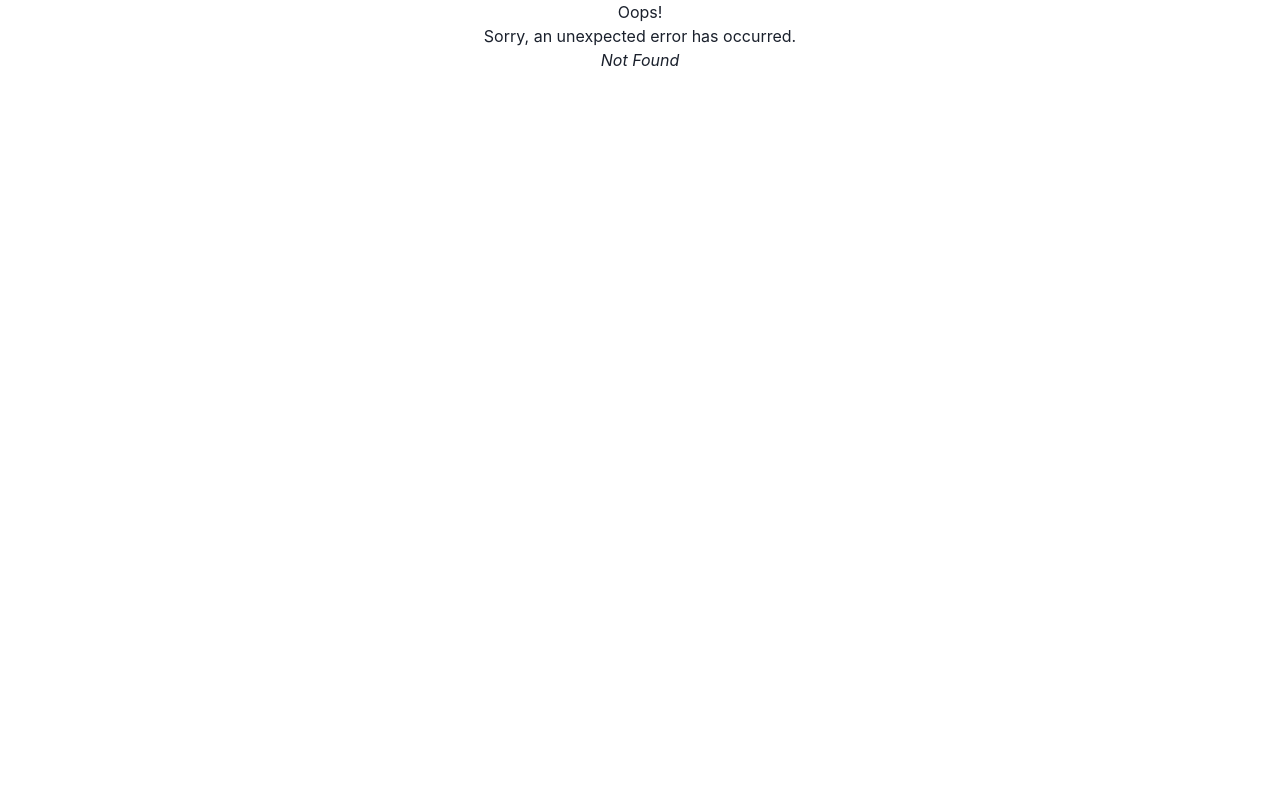
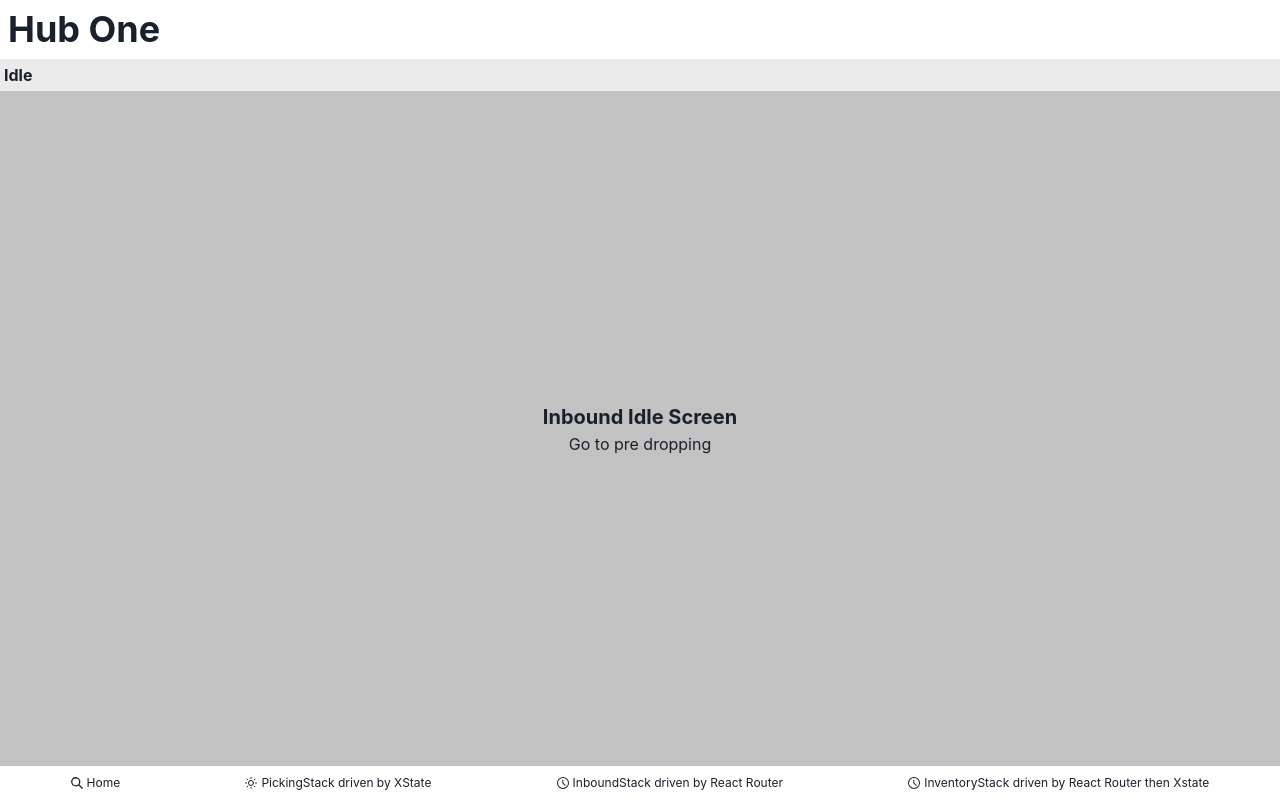
Before and after one commit to devaublanc/xstate-react-router, a React (Vite) app: page /inbound in a window 1280 px wide. Before the commit this address had no page. Built offline with nearby package versions, Linux system fonts and the light colour scheme.

Commit message:
mixed drivers

```diff
--- a/src/core/navigation/BottomTabNavigation.tsx
+++ b/src/core/navigation/BottomTabNavigation.tsx
@@ -1,6 +1,6 @@
 import { Box, Flex, Text } from "@chakra-ui/react";
 import { createContext, ReactElement, useContext, useMemo } from "react";
-import { Link, Outlet, useLocation } from "react-router-dom";
+import { Link, NavLink, Outlet, useLocation } from "react-router-dom";
 
 export type BottomTabContext = {};
 
@@ -34,11 +34,11 @@ export function BottomTabNavigation({ items, headerElement }: BottomTabProps) {
         {isVisible && (
           <Flex justify={"space-around"} p="2">
             {items.map(item => (
-              <Link to={item.path} key={item.id}>
-                <Flex align={"center"} gap={1}>
+              <NavLink to={item.path} key={item.id}>
+                <Flex align={"center"} gap={1} fontSize="12px">
                   {item.icon} <Text>{item.title}</Text>
                 </Flex>
-              </Link>
+              </NavLink>
             ))}
           </Flex>
         )}
--- /dev/null
+++ b/src/flows/Inventory/screens/InventoryIndexScreen.tsx
@@ -0,0 +1,16 @@
+import { Text } from "@chakra-ui/react";
+import { Link } from "react-router-dom";
+
+import { routes } from "../../routes";
+
+export default function InventoryIndexScreen() {
+  return (
+    <>
+      <Text fontSize={"xl"} fontWeight="bold">
+        Inventory index Screen
+      </Text>
+      <Link to={routes.inventory.stockChecks.root}>Pending checks</Link>
+      <Link to={routes.inventory.stockCorrections.root}>Stock corrections</Link>
+    </>
+  );
+}
--- /dev/null
+++ b/src/flows/Inventory/screens/stockChecks/InventoryStockChecksIdleScreen.tsx
@@ -0,0 +1,11 @@
+import { Text } from "@chakra-ui/react";
+
+export default function InventoryStockChecksIdleScreen() {
+  return (
+    <>
+      <Text fontSize={"xl"} fontWeight="bold">
+        Inventory Stock Checks Idle
+      </Text>
+    </>
+  );
+}
--- /dev/null
+++ b/src/flows/Inventory/screens/stockCorrections/InventoryStockCorrectionsIdleScreen.tsx
@@ -0,0 +1,16 @@
+import { Text } from "@chakra-ui/react";
+import { Link } from "react-router-dom";
+import { routes } from "../../../routes";
+
+export default function InventoryStockCorrectionsIdleScreen() {
+  return (
+    <>
+      <Text fontSize={"xl"} fontWeight="bold">
+        Inventory Stock corrections Idle
+      </Text>
+      <Link to={routes.inventory.stockCorrections.searchResult}>
+        go to search result
+      </Link>
+    </>
+  );
+}
--- /dev/null
+++ b/src/flows/Inventory/screens/stockCorrections/InventoryStockCorrectionsSearchResultScreen.tsx
@@ -0,0 +1,16 @@
+import { Text } from "@chakra-ui/react";
+import { Link } from "react-router-dom";
+import { routes } from "../../../routes";
+
+export default function InventoryStockCorrectionsSearchResultScreen() {
+  return (
+    <>
+      <Text fontSize={"xl"} fontWeight="bold">
+        Inventory Stock corrections Search result
+      </Text>
+      <Link to={routes.inventory.stockCorrections.idle} replace={true}>
+        Finish
+      </Link>
+    </>
+  );
+}
--- /dev/null
+++ b/src/flows/inbound/screens/InboundDroppingScreen.tsx
@@ -0,0 +1,15 @@
+import { Text } from "@chakra-ui/react";
+import { Link } from "react-router-dom";
+
+import { routes } from "../../routes";
+
+export default function InboundDroppingScreen() {
+  return (
+    <>
+      <Text fontSize={"xl"} fontWeight="bold">
+        Inbound Dropping Screen
+      </Text>
+      <Link to={routes.inbound.root}>Finish</Link>
+    </>
+  );
+}
--- /dev/null
+++ b/src/flows/inbound/screens/InboundIdleScreen.tsx
@@ -0,0 +1,15 @@
+import { Text } from "@chakra-ui/react";
+import { Link } from "react-router-dom";
+
+import { routes } from "../../routes";
+
+export default function InboundIdleScreen() {
+  return (
+    <>
+      <Text fontSize={"xl"} fontWeight="bold">
+        Inbound Idle Screen
+      </Text>
+      <Link to={routes.inbound.preDropping}>Go to pre dropping</Link>
+    </>
+  );
+}
--- /dev/null
+++ b/src/flows/inbound/screens/InboundPreDroppingScreen.tsx
@@ -0,0 +1,15 @@
+import { Text } from "@chakra-ui/react";
+import { Link } from "react-router-dom";
+
+import { routes } from "../../routes";
+
+export default function InboundPreDroppingScreen() {
+  return (
+    <>
+      <Text fontSize={"xl"} fontWeight="bold">
+        Inbound Pre Dropping Screen
+      </Text>
+      <Link to={routes.inbound.dropping}>go to Dropping</Link>
+    </>
+  );
+}
--- a/src/flows/picking/components/Info.tsx
+++ b/src/flows/picking/components/Info.tsx
@@ -1,5 +1,6 @@
 import { Tag } from "@chakra-ui/react";
 import { useSelector } from "@xstate/react";
+
 import { usePickingService } from "../machines/XstatePickingMachineProvider";
 
 export function Info() {
--- a/src/flows/picking/machines/types.ts
+++ b/src/flows/picking/machines/types.ts
@@ -6,4 +6,7 @@ export type PickingMachineEvents =
   | { type: "GO_BACK" }
   | { type: "GO_TO_SCAN_ITEMS" }
   | { type: "GO_TO_SCAN_CONTAINERS" }
+  | { type: "EXIT" }
+  | { type: "GO_TO_IDLE_SUBSTATE" }
+  | { type: "GO_TO_TEST" }
   | { type: "FINISH" };
--- a/src/flows/router.tsx
+++ b/src/flows/router.tsx
@@ -11,10 +11,18 @@ import { XStatePickingProvider } from "./picking/machines/XstatePickingMachinePr
 import { routes } from "./routes";
 import { SearchIcon, SunIcon, TimeIcon } from "@chakra-ui/icons";
 import { StackNavigationScreen } from "../core/navigation/StackNavigationScreen";
+import InboundIdleScreen from "./inbound/screens/InboundIdleScreen";
+import InboundPreDroppingScreen from "./inbound/screens/InboundPreDroppingScreen";
+import InboundDroppingScreen from "./inbound/screens/InboundDroppingScreen";
+import InventoryIndexScreen from "./Inventory/screens/InventoryIndexScreen";
+import InventoryStockChecksIdleScreen from "./Inventory/screens/stockChecks/InventoryStockChecksIdleScreen";
+import InventoryStockCorrectionsIdleScreen from "./Inventory/screens/stockCorrections/InventoryStockCorrectionsIdleScreen";
+import InventoryStockCorrectionsSearchResultScreen from "./Inventory/screens/stockCorrections/InventoryStockCorrectionsSearchResultScreen";
 
 export const router = createBrowserRouter([
   {
     path: "/",
+
     element: (
       <BottomTabNavigation
         headerElement={
@@ -37,19 +45,62 @@ export const router = createBrowserRouter([
           },
           {
             id: "inbound",
-            path: routes.inbound.idle,
-            title: "Inbound",
+            path: routes.inbound.root,
+            title: "InboundStack driven by React Router",
+            icon: <TimeIcon />,
+          },
+          {
+            id: "inventory",
+            path: routes.inventory.root,
+            title: "InventoryStack driven by React Router then Xstate",
             icon: <TimeIcon />,
           },
         ]}
       />
     ),
-    errorElement: <ErrorScreen />,
+
     children: [
       {
         index: true,
         element: <HomeScreen />,
       },
+      // INBOUND
+      {
+        path: routes.inbound.root,
+        element: (
+          <StackNavigation
+            rootPath={routes.inbound.root}
+            defaultHeaderTitle="Inbound Stack"
+          />
+        ),
+        children: [
+          {
+            index: true,
+            element: (
+              <StackNavigationScreen headerTitle="Idle">
+                <InboundIdleScreen />
+              </StackNavigationScreen>
+            ),
+          },
+          {
+            path: routes.inbound.preDropping,
+            element: (
+              <StackNavigationScreen headerTitle="Pre dropping">
+                <InboundPreDroppingScreen />
+              </StackNavigationScreen>
+            ),
+          },
+          {
+            path: routes.inbound.dropping,
+            element: (
+              <StackNavigationScreen headerTitle="Dropping">
+                <InboundDroppingScreen />
+              </StackNavigationScreen>
+            ),
+          },
+        ],
+      },
+      // PICKING
       {
         path: routes.picking.idle,
         element: (
@@ -87,6 +138,62 @@ export const router = createBrowserRouter([
           },
         ],
       },
+      // INVENTORY
+      {
+        path: routes.inventory.root,
+        element: (
+          <StackNavigation
+            rootPath={routes.inventory.root}
+            defaultHeaderTitle="Inventory Stack"
+          />
+        ),
+        children: [
+          {
+            index: true,
+            element: (
+              <StackNavigationScreen headerTitle="Inventory">
+                <InventoryIndexScreen />
+              </StackNavigationScreen>
+            ),
+          },
+          {
+            path: routes.inventory.stockChecks.root,
+            element: (
+              <StackNavigationScreen headerTitle="Stock checks idle">
+                <InventoryStockChecksIdleScreen />
+              </StackNavigationScreen>
+            ),
+          },
+          {
+            path: routes.inventory.stockCorrections.root,
+            element: (
+              <StackNavigation
+                rootPath={routes.inventory.stockCorrections.root}
+                defaultHeaderTitle="Inventory Stack"
+              />
+            ),
+            children: [
+              {
+                index: true,
+                element: (
+                  <StackNavigationScreen headerTitle="Stock corrections idle">
+                    <InventoryStockCorrectionsIdleScreen />
+                  </StackNavigationScreen>
+                ),
+              },
+              {
+                path: routes.inventory.stockCorrections.searchResult,
+                element: (
+                  <StackNavigationScreen headerTitle="Stock corrections search result">
+                    <InventoryStockCorrectionsSearchResultScreen />
+                  </StackNavigationScreen>
+                ),
+              },
+            ],
+          },
+        ],
+      },
     ],
+    errorElement: <ErrorScreen />,
   },
 ]);
--- a/src/flows/routes.ts
+++ b/src/flows/routes.ts
@@ -7,8 +7,23 @@ export const routes = {
     scanContainers: "/picking/scan-containers",
   },
   inbound: {
-    idle: "inbound",
-    preDropping: "pre-dropping",
-    dropping: "dropping",
+    root: "/inbound",
+    idle: "/inbound",
+    preDropping: "/inbound/pre-dropping",
+    dropping: "/inbound/dropping",
+  },
+  inventory: {
+    root: "/inventory",
+    stockChecks: {
+      root: "/inventory/stock-checks",
+      idle: "/inventory/stock-checks",
+    },
+    stockCorrections: {
+      root: "/inventory/stock-corrections",
+      idle: "/inventory/stock-corrections",
+      searchResult: "/inventory/stock-corrections/search-result",
+      declareStockCorrections:
+        "/inventory/stock-corrections/declare-stock-corrections",
+    },
   },
 };
```
